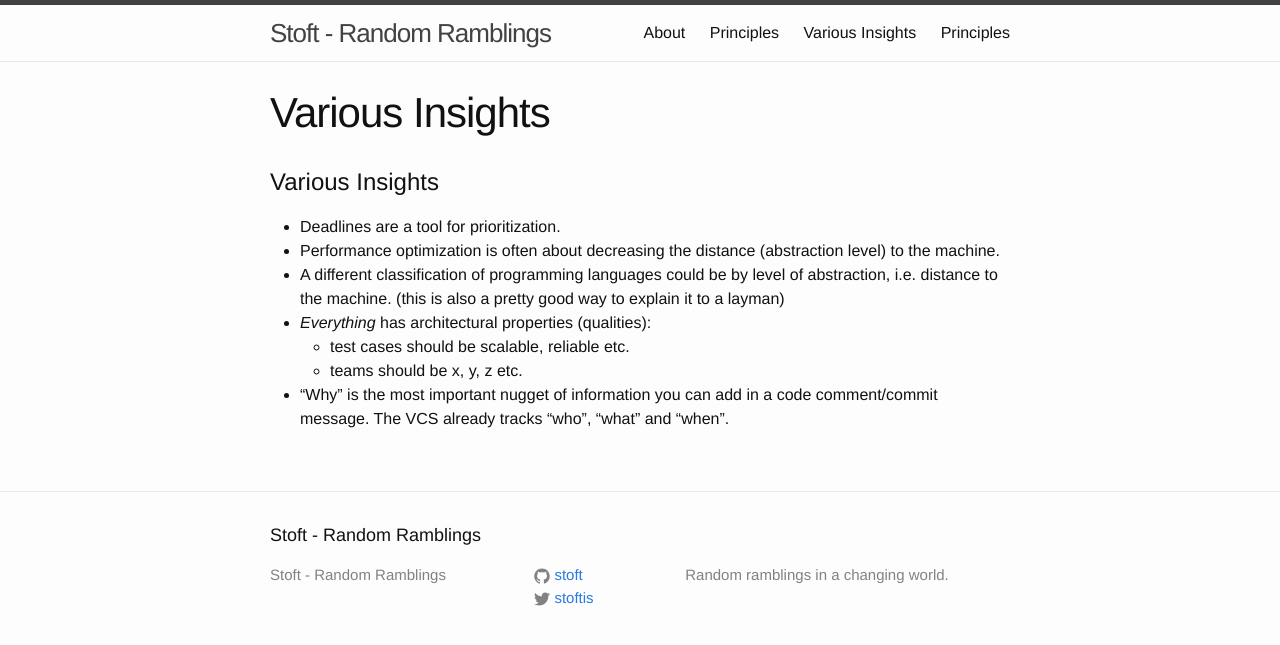
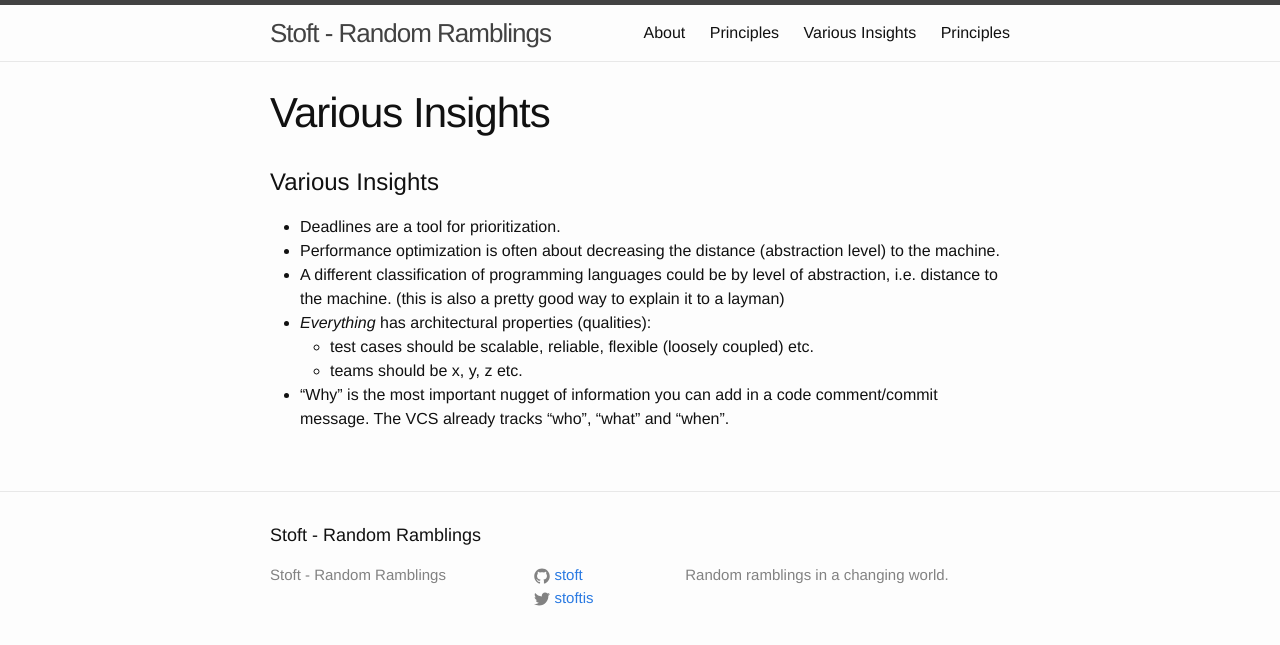
Before and after one commit to stoft/stoft.github.io, a Jekyll site: the page built from bok/insights.md, in a window 1280 px wide. Shown: the top 645 px of the page. Built offline with Jekyll 4.4.1, drawn with Linux system fonts in a browser that asks for light colours; our own code applies the rules of GitHub Pages for plain Markdown files.

Commit message:
Update insights.md

```diff
--- a/bok/insights.md
+++ b/bok/insights.md
@@ -5,6 +5,6 @@
 * A different classification of programming languages could be by level of abstraction, i.e. distance to the machine.
   (this is also a pretty good way to explain it to a layman)
 * _Everything_ has architectural properties (qualities):
-  - test cases should be scalable, reliable etc.
+  - test cases should be scalable, reliable, flexible (loosely coupled) etc.
   - teams should be x, y, z etc.
 * "Why" is the most important nugget of information you can add in a code comment/commit message. The VCS already tracks "who", "what" and "when".
```
